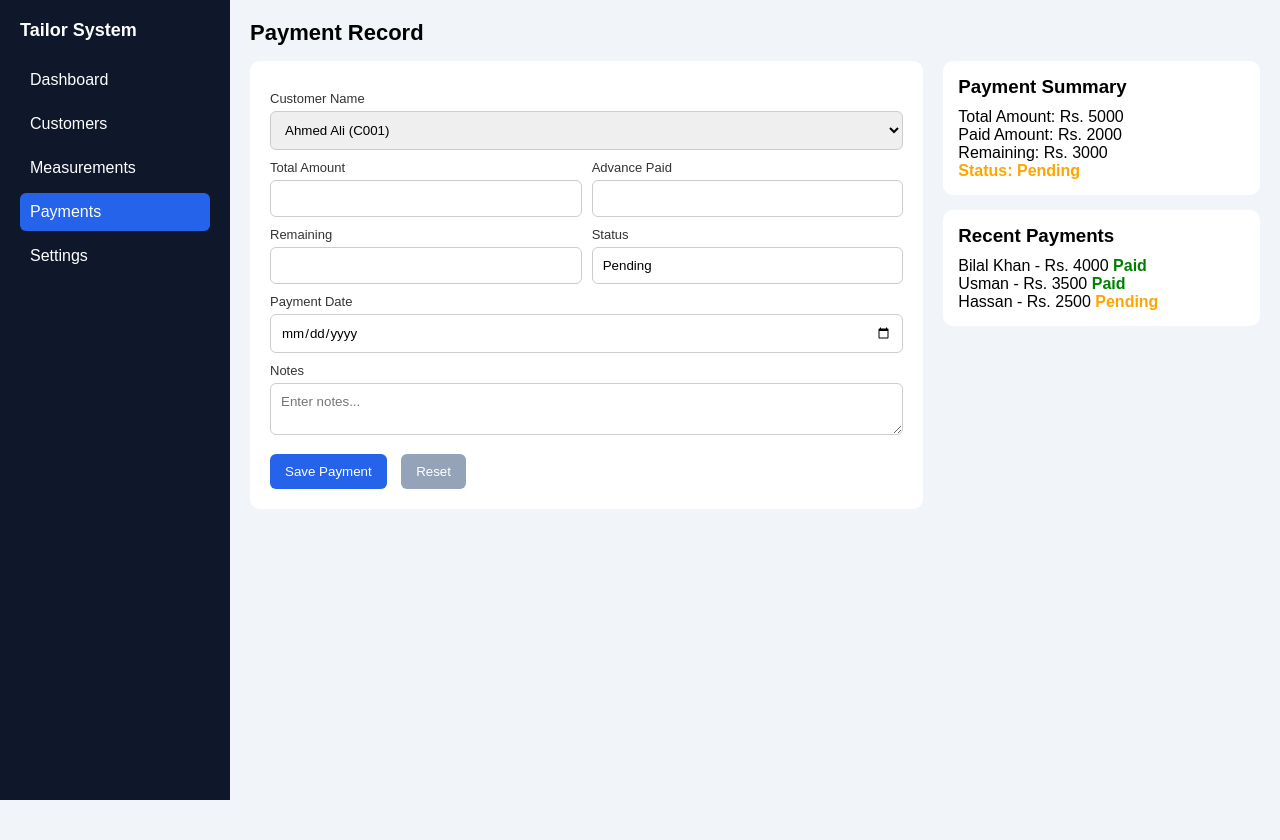
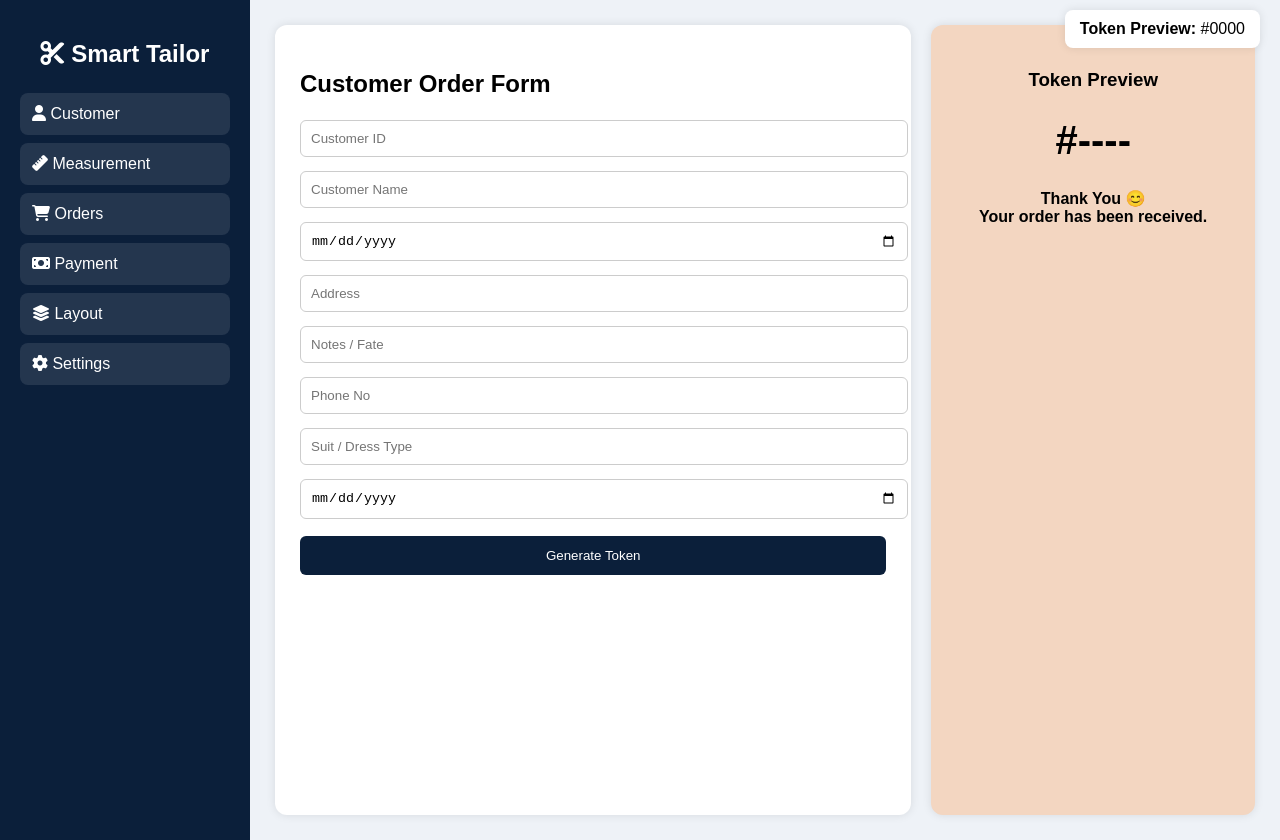
Before and after one commit to fiza-tanveer/tailor-project., a plain HTML site: page index.html in a window 1280 px wide. Before the commit the page ends 800 px from the top, so only its background shows below. Drawn offline with Linux system fonts and the light colour scheme.

Commit message:
Add files via upload

```diff
--- a/index.html
+++ b/index.html
@@ -1,260 +1,103 @@
 <!DOCTYPE html>
 <html>
 <head>
-<title>Payment Record</title>
+  <title>Smart Tailor Dashboard</title>
 
-<style>
-*{
-    margin:0;
-    padding:0;
-    box-sizing:border-box;
-    font-family: Arial;
-}
+  <!-- ICONS -->
+  <link rel="stylesheet"
+  href="https://cdnjs.cloudflare.com/ajax/libs/font-awesome/6.5.0/css/all.min.css">
 
-/* MAIN LAYOUT */
-body{
-    display:flex;
-    background:#f1f5f9;
-}
-
-/* SIDEBAR */
-.sidebar{
-    width:230px;
-    height:100vh;
-    background:#0f172a;
-    color:white;
-    padding:20px;
-}
-
-.sidebar h2{
-    margin-bottom:20px;
-    font-size:18px;
-}
-
-.sidebar a{
-    display:block;
-    color:white;
-    text-decoration:none;
-    padding:10px;
-    margin:6px 0;
-    border-radius:6px;
-}
-
-.sidebar a:hover{
-    background:#1e293b;
-}
-
-.active{
-    background:#2563eb;
-}
-
-/* MAIN */
-.main{
-    flex:1;
-    padding:20px;
-}
-
-.title{
-    font-size:22px;
-    margin-bottom:15px;
-    font-weight:bold;
-}
-
-/* CONTENT AREA */
-.wrapper{
-    display:flex;
-    gap:20px;
-}
-
-/* LEFT FORM */
-.form{
-    flex:2;
-    background:white;
-    padding:20px;
-    border-radius:10px;
-}
-
-label{
-    font-size:13px;
-    margin-top:10px;
-    display:block;
-    color:#333;
-}
-
-input, select, textarea{
-    width:100%;
-    padding:10px;
-    margin-top:5px;
-    border:1px solid #ccc;
-    border-radius:6px;
-    outline:none;
-}
-
-.row{
-    display:flex;
-    gap:10px;
-}
-
-.row div{
-    flex:1;
-}
-
-/* BUTTONS */
-.btns{
-    margin-top:15px;
-}
-
-button{
-    padding:10px 15px;
-    border:none;
-    border-radius:6px;
-    cursor:pointer;
-}
-
-.save{
-    background:#2563eb;
-    color:white;
-}
-
-.reset{
-    background:#94a3b8;
-    color:white;
-    margin-left:10px;
-}
-
-/* RIGHT PANEL */
-.right{
-    flex:1;
-}
-
-/* CARD */
-.card{
-    background:white;
-    padding:15px;
-    border-radius:10px;
-    margin-bottom:15px;
-}
-
-.card h3{
-    margin-bottom:10px;
-}
-
-/* STATUS */
-.paid{
-    color:green;
-    font-weight:bold;
-}
-
-.pending{
-    color:orange;
-    font-weight:bold;
-}
-
-</style>
+  <link rel="stylesheet" href="style.css">
 </head>
 
 <body>
 
+<div class="container">
+
   <!-- SIDEBAR -->
   <div class="sidebar">
-    <h2>Tailor System</h2>
 
-    <a href="#">Dashboard</a>
-    <a href="#">Customers</a>
-    <a href="#">Measurements</a>
-    <a class="active" href="#">Payments</a>
-    <a href="#">Settings</a>
+    <h2><i class="fa-solid fa-scissors"></i> Smart Tailor</h2>
+
+    <ul>
+      <li><i class="fa-solid fa-user"></i> Customer</li>
+
+      <li><i class="fa-solid fa-ruler"></i> Measurement</li>
+
+      <li><i class="fa-solid fa-cart-shopping"></i> Orders</li>
+
+      <li><i class="fa-solid fa-money-bill"></i> Payment</li>
+
+      <li><i class="fa-solid fa-layer-group"></i> Layout</li>
+
+      <li><i class="fa-solid fa-gear"></i> Settings</li>
+    </ul>
+
   </div>
 
   <!-- MAIN -->
   <div class="main">
 
-    <div class="title">Payment Record</div>
-
-    <div class="wrapper">
+    <!-- TOKEN PREVIEW -->
+    <div class="top-bar">
+      <b>Token Preview:</b>
+      <span id="previewToken">#0000</span>
+    </div>
 
     <!-- FORM -->
-        <div class="form">
+    <div class="form-box">
 
-            <label>Customer Name</label>
-            <select>
-                <option>Ahmed Ali (C001)</option>
-                <option>Bilal Khan</option>
-                <option>Usman</option>
-            </select>
+      <h2>Customer Order Form</h2>
 
-            <div class="row">
-                <div>
-                    <label>Total Amount</label>
-                    <input type="number" id="total">
-                </div>
+      <input id="customerId" type="text"
+      placeholder="Customer ID">
 
-                <div>
-                    <label>Advance Paid</label>
-                    <input type="number" id="paid">
-                </div>
-            </div>
+      <input id="customerName" type="text"
+      placeholder="Customer Name">
 
-            <div class="row">
-                <div>
-                    <label>Remaining</label>
-                    <input type="number" id="remaining" readonly>
-                </div>
+      <input id="date" type="date">
 
-                <div>
-                    <label>Status</label>
-                    <input type="text" value="Pending">
-                </div>
-            </div>
+      <input id="address" type="text"
+      placeholder="Address">
 
-            <label>Payment Date</label>
-            <input type="date">
+      <input id="fate" type="text"
+      placeholder="Notes / Fate">
 
-            <label>Notes</label>
-            <textarea placeholder="Enter notes..."></textarea>
+      <input id="phone" type="text"
+      placeholder="Phone No">
 
-            <div class="btns">
-                <button class="save">Save Payment</button>
-                <button class="reset">Reset</button>
-            </div>
+      <input id="dressType" type="text"
+      placeholder="Suit / Dress Type">
+
+      <input id="deliveryDate" type="date">
+
+      <button onclick="generateToken()">
+        Generate Token
+      </button>
+
+      <p id="msg"></p>
 
     </div>
 
-        <!-- RIGHT SIDE -->
-        <div class="right">
+    <!-- TOKEN BOX -->
+    <div class="token-box">
 
-            <div class="card">
-                <h3>Payment Summary</h3>
-                <p>Total Amount: Rs. 5000</p>
-                <p>Paid Amount: Rs. 2000</p>
-                <p>Remaining: Rs. 3000</p>
-                <p class="pending">Status: Pending</p>
-            </div>
+      <h3>Token Preview</h3>
 
-            <div class="card">
-                <h3>Recent Payments</h3>
-                <p>Bilal Khan - Rs. 4000 <span class="paid">Paid</span></p>
-                <p>Usman - Rs. 3500 <span class="paid">Paid</span></p>
-                <p>Hassan - Rs. 2500 <span class="pending">Pending</span></p>
+      <h1 id="tokenDisplay">#----</h1>
+
+      <p class="thanks">
+        Thank You 😊 <br>
+        Your order has been received.
+      </p>
+
     </div>
 
   </div>
 
 </div>
-</div>
 
-<script>
-let total = document.getElementById("total");
-let paid = document.getElementById("paid");
-let remaining = document.getElementById("remaining");
-
-function calc(){
-    remaining.value = Number(total.value) - Number(paid.value);
-}
-
-total.addEventListener("input", calc);
-paid.addEventListener("input", calc);
-</script>
+<script src="script.js"></script>
 
 </body>
 </html>
```
Lines whose indentation alone changed are shown as unchanged.
